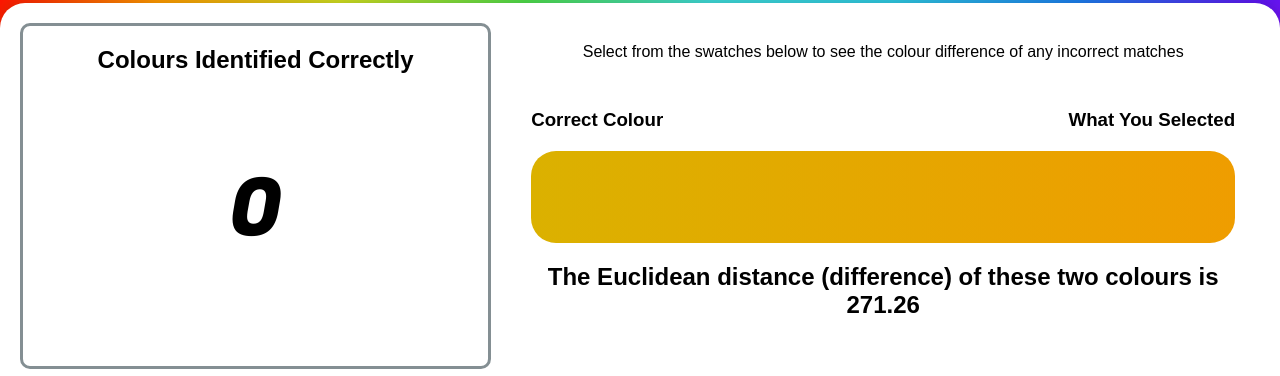
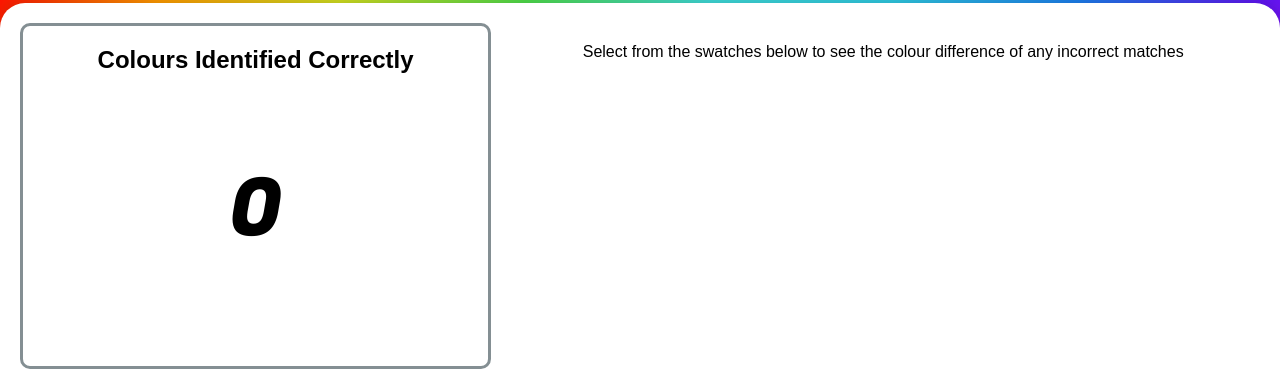
Before and after one commit to michaelbuwa/The-Agile-Web-Project, a Flask app: page /visualise in a window 1280 px wide. Shown: the part 37-413 px from the top of the page. Run offline with Flask 3, Linux system fonts and the light colour scheme; the visitor is signed in with stand-in values (Sample User, id 1); data that the repository does not hold is empty; some libraries are stand-ins or nearby versions.

Commit message:
fixed default swacthes appearing bug

```diff
--- a/app/static/css/visualise.css
+++ b/app/static/css/visualise.css
@@ -145,6 +145,6 @@ body, html {
 
 /* Commented out to show how the final implementation would look like.
 Uncomment once flask, database and jinja functionality is linked */
-/* .hidden {
+.hidden {
     display: none;
-} */
+}
--- a/app/static/js/unlock-graph.js
+++ b/app/static/js/unlock-graph.js
@@ -2,7 +2,7 @@ let incorrectData = [];
 
 function setupSwatches() {
     const swatchGrid = document.getElementById("swatch-grid");
-    const contentWrapper = document.querySelector(".content-wrapper");
+    const contentWrapper = document.querySelector("#gradient .content-wrapper");
     const instructions = document.getElementById("instructions");
     const gradientContainer = document.querySelector(".gradient-container");
     const distanceVal = document.getElementById("distance-val");
@@ -21,18 +21,17 @@ function setupSwatches() {
       // Add click handler
       swatch.addEventListener("click", () => {
         if (contentWrapper) contentWrapper.classList.remove("hidden");
-        if (instructions) instructions.style.display = "none";
+
 
         // Update gradient display
         const correctColor = `rgb(${correct.r}, ${correct.g}, ${correct.b})`;
       const selectedColor = `rgb(${selected.r}, ${selected.g}, ${selected.b})`;
 
       gradientContainer.style.background = `linear-gradient(90deg, ${correctColor} 0%, ${selectedColor} 100%)`;
-      gradientContainer.innerHTML = ""; // Clear children if you're not using colour-boxes anymore
 
 
         // Update distance
-        distanceVal.textContent = distance.toFixed(2);
+      distanceVal.textContent = (typeof distance === "number") ? distance.toFixed(2) : "N/A";
       });
 
       swatchGrid.appendChild(swatch);
```
